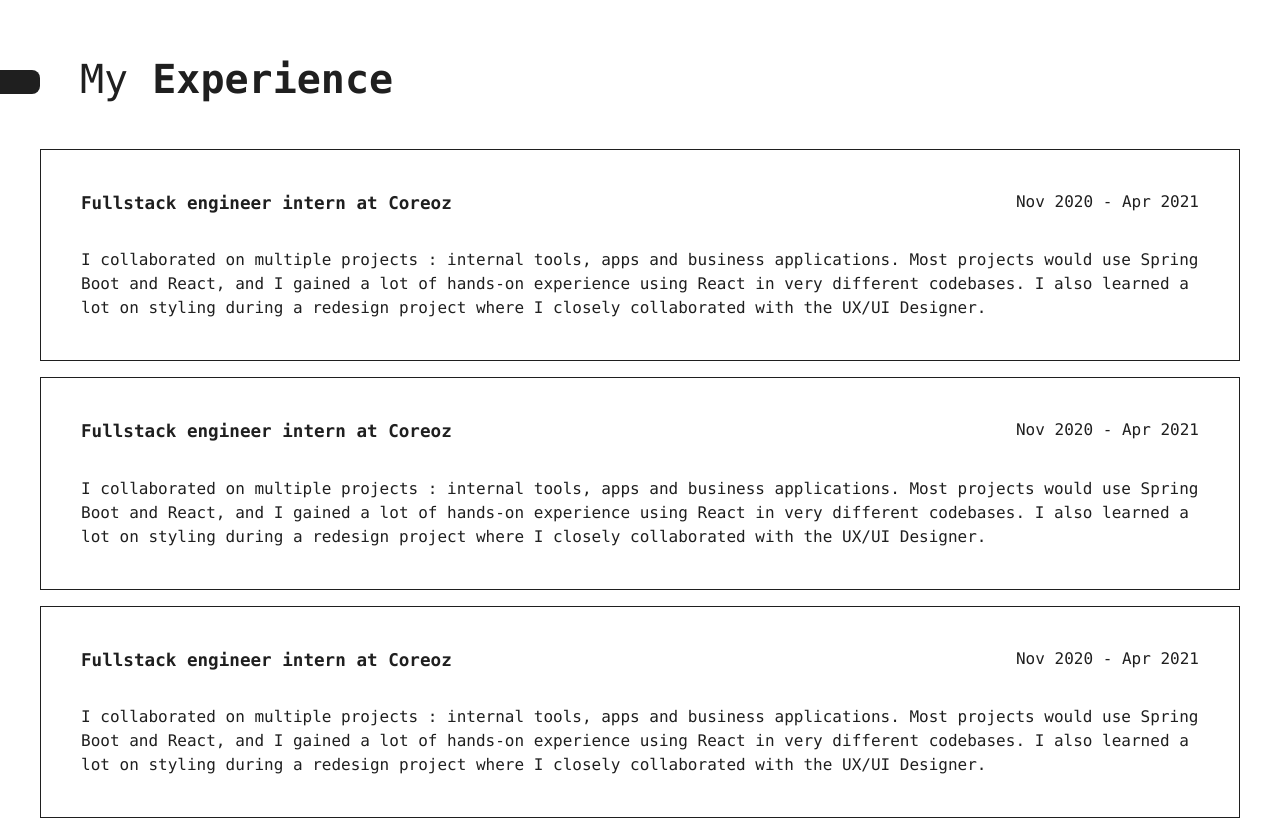
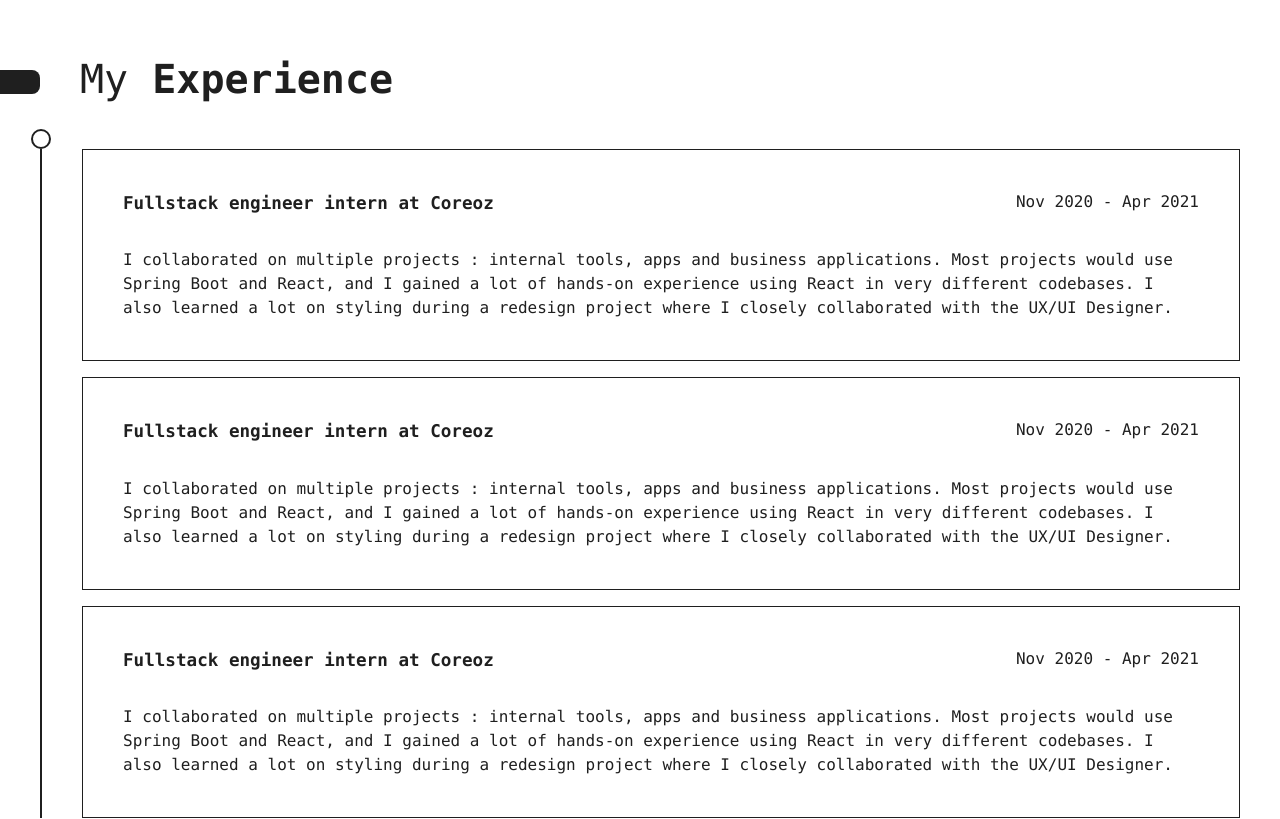
Before and after one commit to GDami/portfolio, a React (Vite) app: page / in a window 1280 px wide. Shown: the part 1800-2619 px from the top of the page. Built offline with nearby package versions, Linux system fonts and the light colour scheme; some icons are missing.

Commit message:
near final visual for experiences

```diff
--- a/src/experiences/Experience.css
+++ b/src/experiences/Experience.css
@@ -12,6 +12,8 @@
 
 .experience:hover {
     box-shadow: -10px 10px;
+    border-width: 2px;
+    padding: calc(var(--spacing-large) - 1.4px);
 }
 
 .experience-header {
@@ -32,7 +34,7 @@
     content: "";
     position: absolute;
     bottom: 0;
-    height: 1.2px;
+    height: 1.3px;
     background-color: var(--color-strong-light);
     width: 0;
     right: 0;
@@ -45,3 +47,9 @@
     right: auto;
     width: 100%;
 }
+
+@media screen and (max-width: 1024px) {
+    .experience {
+
+    }
+}
--- a/src/experiences/Experiences.css
+++ b/src/experiences/Experiences.css
@@ -5,7 +5,10 @@
     display: flex;
     flex-direction: row;
 
+    gap: calc(var(--spacing-large));
+
     width: 100%;
+
 }
 
 .experiences-container {
@@ -14,3 +17,28 @@
     flex-grow: 1;
     gap: var(--spacing-common);
 }
+
+.experiences-visual-timeline {
+    position: relative;
+    border-right: solid 2px var(--color-strong-light) ;
+}
+
+.experiences-current-time {
+    position: absolute;
+    width: 1em;
+    aspect-ratio: 1 / 1;
+
+    top: 0;
+    left: 1px;
+
+    transform: translate(-50%, -100%);
+
+    border-radius: 50%;
+    border: solid 2px var(--bg-color);
+    /* background-color: var(--bg-color); */
+
+    display: flex;
+    justify-content: center;
+    align-items: center;
+
+}
--- a/src/experiences/Experiences.tsx
+++ b/src/experiences/Experiences.tsx
@@ -6,7 +6,9 @@ export function Experiences() {
         <div className="section-container experiences" id="experiences">
             <h1 className="main-heading section-title">My <span>Experience</span></h1>
             <div className='experiences-vertical-container'>
-                <div className='experiences-visual-timeline'></div>
+                <div className='experiences-visual-timeline'>
+                    <div className='experiences-current-time'></div>
+                </div>
                 <div className='experiences-container'>
                     <Experience
                     title='Fullstack engineer intern at Coreoz'
```
